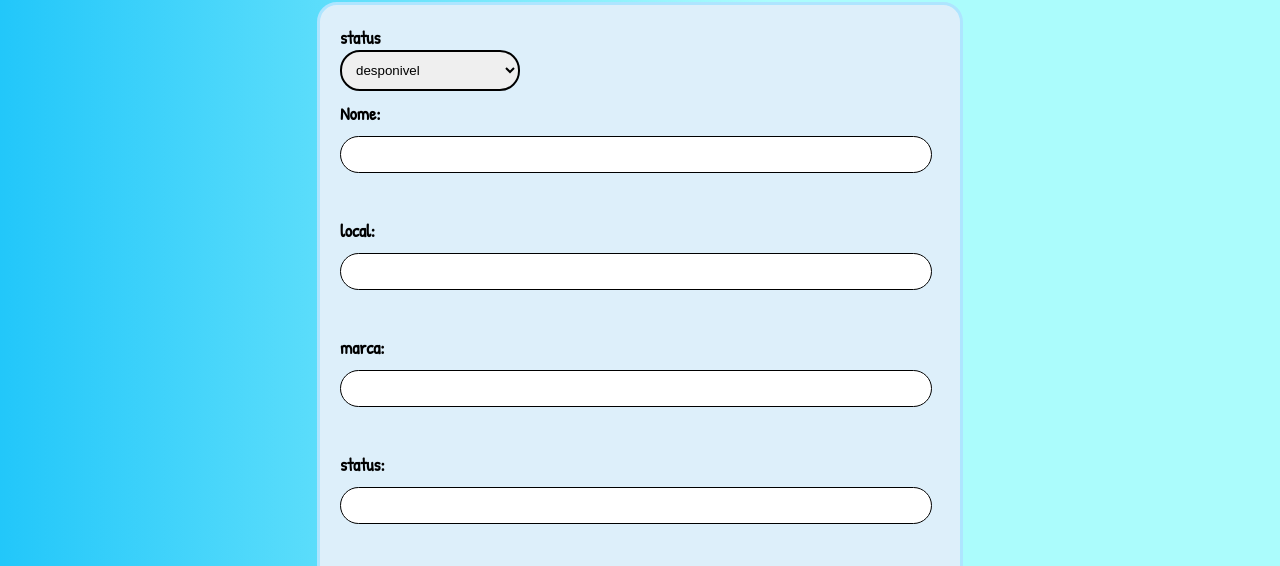
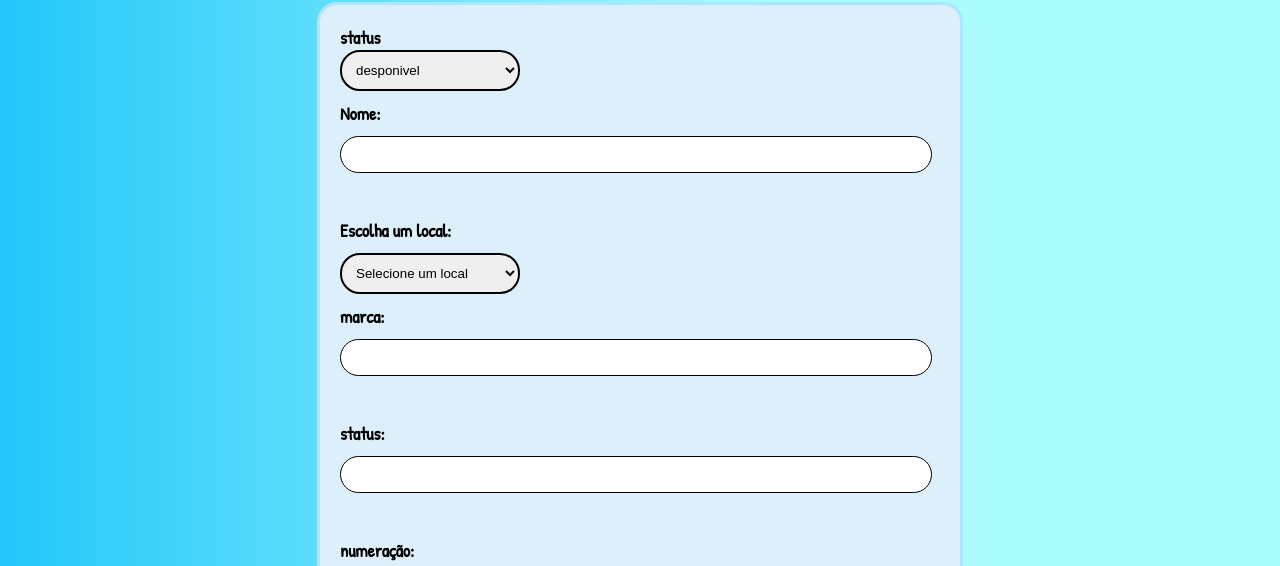
Before and after one commit to ndurantec/equipamento_front, a plain HTML site: page page/equipamento.html in a window 1280 px wide. Shown: the part 211-777 px from the top of the page. Drawn offline with Linux system fonts and the light colour scheme; no server answers; a web font is replaced by a local one.

Commit message:
falta muito pouquinho

```diff
--- a/asset/style/equipamento.css
+++ b/asset/style/equipamento.css
@@ -117,3 +117,14 @@ body {
     display: block;
     margin-bottom: 10px;
   }
+
+  #locais{
+    display: block;
+    width: 30%;
+    padding: 10px;
+    margin-bottom: 10px;
+    border: 2px solid #000000;
+    border-radius: 20px;
+    display: block;
+    margin-bottom: 10px;
+  }
--- a/page/equipamento.html
+++ b/page/equipamento.html
@@ -27,8 +27,10 @@
 		<label for="nome_equip">Nome:</label>
 		<input type="text" id="nome_equip"><br>
 
-		<label for="local_equip">local:</label>
-		<input type="text" id="local_equip"><br>
+		<label for="locais">Escolha um local:</label>
+    <select id="locais">
+        <option value="">Selecione um local</option>
+    </select>
 
         <label for="marca_equip">marca:</label>
 		<input type="text" id="marca_equip"><br>
```
